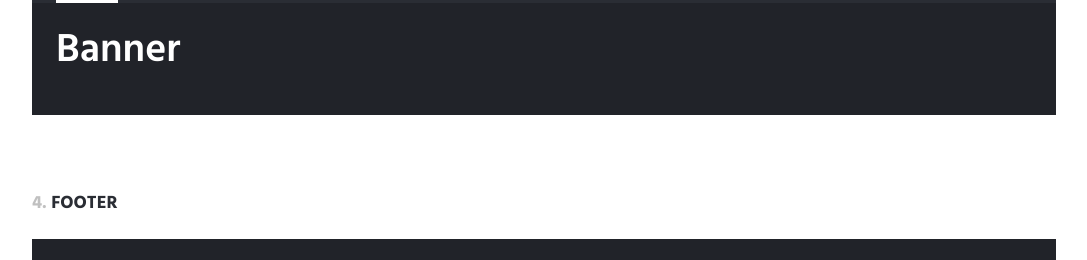
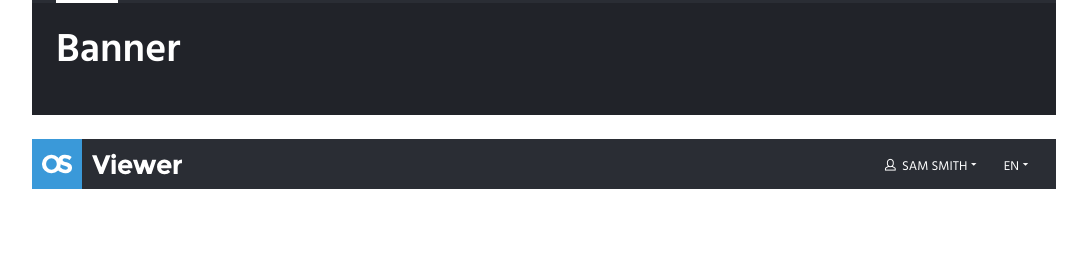
Before and after one commit to openspending/os-style-guide, a plain HTML site: page index.html in a window 1280 px wide. Shown: the part 1940-2200 px from the top of the page, without its empty margins (96-1183 px from the left). Drawn offline with Linux system fonts and the light colour scheme; files whose address does not match are found by name.

Commit message:
add app header

```diff
--- a/index.html
+++ b/index.html
@@ -151,6 +151,27 @@
 			</div>
 			<div class="banner">
 				<h1>Banner</h1>
+			</div>
+
+			<div class="app-header">
+				<a>
+					<svg xmlns="http://www.w3.org/2000/svg" viewBox="0 0 35.1 21.69"><title>OS</title><path class="a" d="M18.84,18.56A10.78,10.78,0,0,1,11,21.66a10.77,10.77,0,0,1-7.83-3.11A10.36,10.36,0,0,1,0,10.83,10.36,10.36,0,0,1,3.18,3.1,10.77,10.77,0,0,1,11,0a10.78,10.78,0,0,1,7.83,3.1A10.36,10.36,0,0,1,22,10.83,10.36,10.36,0,0,1,18.84,18.56Zm-1.59-7.71a6.86,6.86,0,0,0-1.8-4.79,5.75,5.75,0,0,0-4.43-2,5.75,5.75,0,0,0-4.42,2,6.86,6.86,0,0,0-1.8,4.79,6.81,6.81,0,0,0,1.8,4.77,5.77,5.77,0,0,0,4.42,2,5.77,5.77,0,0,0,4.43-2A6.81,6.81,0,0,0,17.25,10.85Z"/><path class="a" d="M24.85,4.67a1.81,1.81,0,0,0-.67,1.47A1.66,1.66,0,0,0,25,7.59a15.08,15.08,0,0,0,3.81,1.27,10.73,10.73,0,0,1,4.64,2.21,5.45,5.45,0,0,1,1.65,4.29A5.66,5.66,0,0,1,33,19.94a8.43,8.43,0,0,1-5.57,1.76,12.88,12.88,0,0,1-9-3.69l2.79-3.42q3.39,3,6.27,3a3.29,3.29,0,0,0,2-.55,1.78,1.78,0,0,0,.73-1.5,1.75,1.75,0,0,0-.78-1.5,10.19,10.19,0,0,0-3.09-1.13A13.43,13.43,0,0,1,21,10.6a5.35,5.35,0,0,1-1.69-4.38,5.43,5.43,0,0,1,2.15-4.6A8.63,8.63,0,0,1,26.85,0a12.88,12.88,0,0,1,4.2.72,11.25,11.25,0,0,1,3.66,2L32.34,6.18A9.24,9.24,0,0,0,26.7,4.11,2.82,2.82,0,0,0,24.85,4.67Z"/></svg>
+				</a>
+				<a>
+					<svg xmlns="http://www.w3.org/2000/svg" viewBox="0 0 101.22 22.95"><title>Viewer</title><path class="a" d="M10.41,15.09L15.75,1.74h5.07l-8.43,21h-4L0,1.74H5.07Z"/><path class="a" d="M22.48,4.52a2.55,2.55,0,0,1-.76-1.87A2.55,2.55,0,0,1,22.48.77a2.68,2.68,0,0,1,3.75,0A2.55,2.55,0,0,1,27,2.64a2.55,2.55,0,0,1-.77,1.88A2.68,2.68,0,0,1,22.48,4.52Zm4.13,18.2h-4.5V6.57h4.5V22.71Z"/><path class="a" d="M44.1,20.37A9,9,0,0,1,37.69,23a8.5,8.5,0,0,1-6.08-2.27,8,8,0,0,1-2.4-6.08,7.83,7.83,0,0,1,2.44-6.06A8.25,8.25,0,0,1,37.44,6.3a8.35,8.35,0,0,1,5.65,2,6.91,6.91,0,0,1,2.33,5.52v2.4H33.66A3.21,3.21,0,0,0,35,18.39a4.41,4.41,0,0,0,2.64.84,5.18,5.18,0,0,0,3.9-1.59ZM39.78,10.8A3.41,3.41,0,0,0,37.51,10a4.05,4.05,0,0,0-2.44.81A3.1,3.1,0,0,0,33.78,13h7.08A3.2,3.2,0,0,0,39.78,10.8Z"/><path class="a" d="M56.16,22.71H51.51L46,6.57h4.65l3.15,9.75L57,6.57h4.35l3.15,9.75,3.15-9.75H72.3L66.81,22.71H62.13l-3-8.79Z"/><path class="a" d="M88,20.37A9,9,0,0,1,81.65,23a8.5,8.5,0,0,1-6.08-2.27,8,8,0,0,1-2.4-6.08,7.84,7.84,0,0,1,2.45-6.06A8.25,8.25,0,0,1,81.39,6.3a8.35,8.35,0,0,1,5.65,2,6.91,6.91,0,0,1,2.33,5.52v2.4H77.61A3.2,3.2,0,0,0,79,18.39a4.41,4.41,0,0,0,2.64.84,5.18,5.18,0,0,0,3.9-1.59ZM83.73,10.8A3.41,3.41,0,0,0,81.46,10a4.05,4.05,0,0,0-2.44.81A3.1,3.1,0,0,0,77.73,13h7.08A3.2,3.2,0,0,0,83.73,10.8Z"/><path class="a" d="M100.35,10.53a3.41,3.41,0,0,0-3,1.43,6.48,6.48,0,0,0-1,3.77v7h-4.5V6.57h4.5V8.7A7.57,7.57,0,0,1,98.53,7a5.91,5.91,0,0,1,2.65-.72l0,4.23h-0.87Z"/></svg>
+				</a>
+				<ul class="secondary-nav">
+					<li class="user dropdown">
+						<a href="#">Sam Smith</a>
+						<ul class="user-menu" style="background-image: url('https://secure.gravatar.com/avatar/679cd9ae2110a6b20c3c74ac6a6af97d.jpg?s=256');">
+				      <li class="name">Sam Smith</li>
+				      <li class="date">User since 25/01/2016</li>
+				      <li class="packages"><span>8</span> packages on OpenSpending</li>
+				      <li class="logout"><a href="#">Logout</a></li>
+				    </ul>
+					</li>
+					<li class="dropdown"><a href="#">EN</a></li>
+				</ul>
 			</div>
 
 		</section>
--- a/partials/_basic-style.scss
+++ b/partials/_basic-style.scss
@@ -498,8 +498,11 @@ section {
 }
 
 .header {
-	.site-header:nth-child(n+2) {
-		margin-top: $base-spacing;
+	.site-header,
+	.app-header {
+		&:nth-child(n+2) {
+			margin-top: $base-spacing;
+		}
 	}
 }
 
--- a/scss/os/_header.scss
+++ b/scss/os/_header.scss
@@ -1,8 +1,15 @@
-.site-header {
+.site-header,
+.app-header {
   background-color: $colour-1;
   color: #fff;
   position: relative;
 
+  a {
+    color: inherit;
+  }
+}
+
+.site-header {
   .logo {
     padding: $base-spacing $base-spacing $base-spacing / 2 $base-spacing;
     display: block;
@@ -26,8 +33,49 @@
       }
     }
   }
+}
 
-  a {
-    color: inherit;
+.app-header {
+  height: 50px;
+
+  & > a {
+    display: block;
+    height: 50px;
+
+    &:hover {
+      background-color: darken($colour-1, 4);
+    }
+
+    svg {
+      fill: currentColor;
+      height: 50px;
+    }
+
+    &:first-of-type {
+      background-color: $primary-colour;
+      width: 50px;
+      float: left;
+      text-align: center;
+
+      svg {
+        width: 30px;
+      }
+
+      & + a {
+        margin-left: 50px;
+        width: 155px;
+        padding-left: 10px;
+
+        svg {
+          width: 90px;
+        }
+      }
+    }
+  }
+
+  .secondary-nav {
+    @include MQ(M) {
+      top: 19px;
+    }
   }
 }
```
Also changed, not shown: css/style-guide.css, 1 other file.
